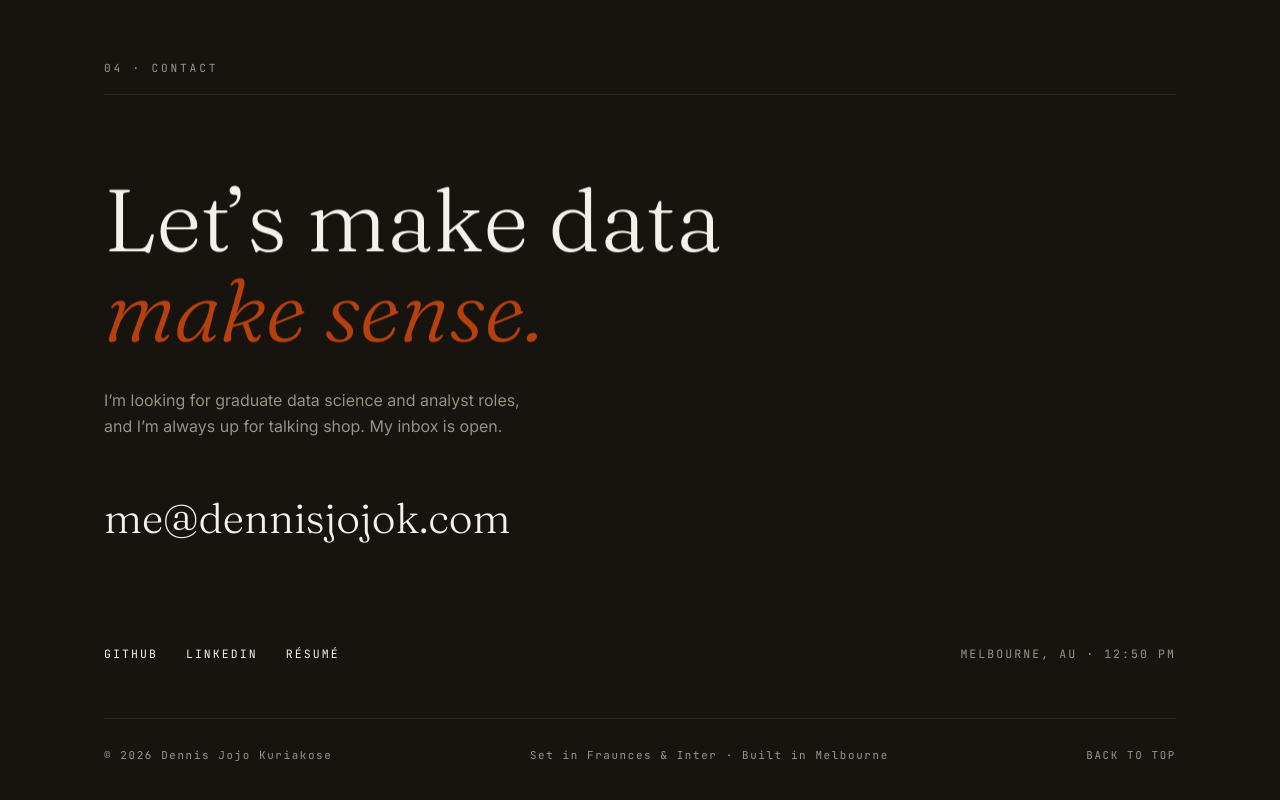
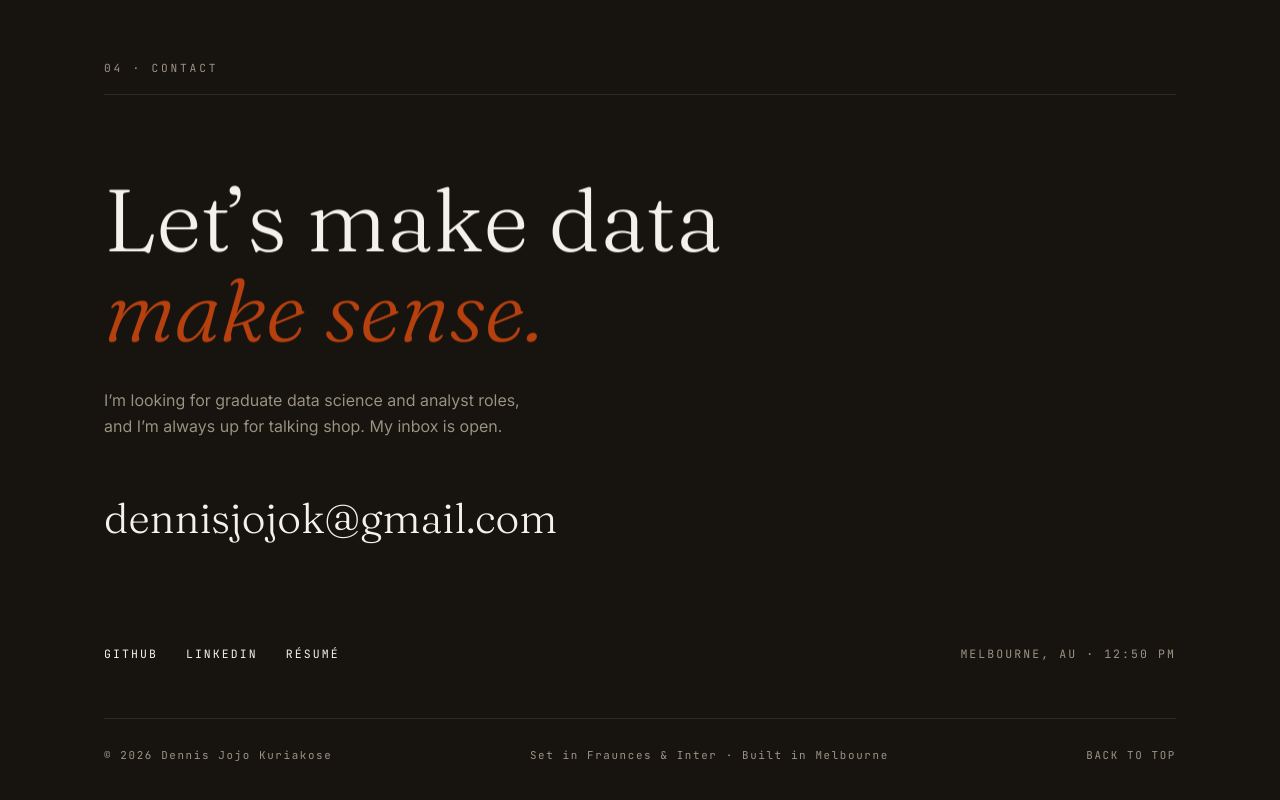
Before and after one commit to atmozki/portfolioV2, a React (Vite) app: page / in a window 1280 px wide. Shown: the part 4316-5116 px from the top of the page. Built offline with nearby package versions, Linux system fonts and the light colour scheme.

Commit message:
Use Gmail address for contact

```diff
--- a/index.html
+++ b/index.html
@@ -33,7 +33,7 @@
         "name": "Dennis Jojo Kuriakose",
         "jobTitle": "Data Scientist",
         "url": "%VITE_SITE_URL%/",
-        "email": "mailto:me@dennisjojok.com",
+        "email": "mailto:dennisjojok@gmail.com",
         "address": { "@type": "PostalAddress", "addressLocality": "Melbourne", "addressCountry": "AU" },
         "alumniOf": [
           { "@type": "CollegeOrUniversity", "name": "Deakin University" },
--- a/src/content.js
+++ b/src/content.js
@@ -17,7 +17,7 @@ export const content = {
   },
 
   links: {
-    email: 'me@dennisjojok.com',
+    email: 'dennisjojok@gmail.com',
     github: 'https://github.com/atmozki',
     linkedin: 'https://www.linkedin.com/in/dennisjk/',
     resume: './resume.html', // the PDF-style resume page (print it for an actual PDF)
```
